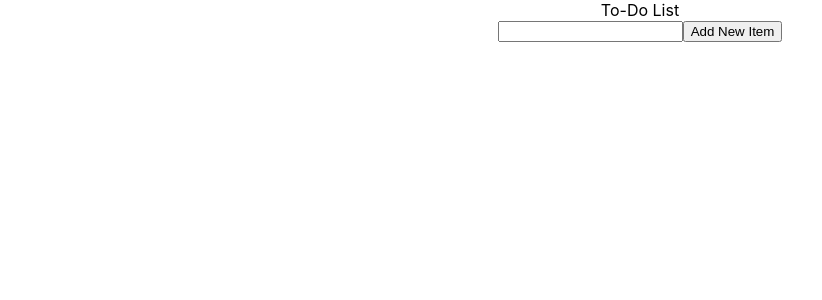
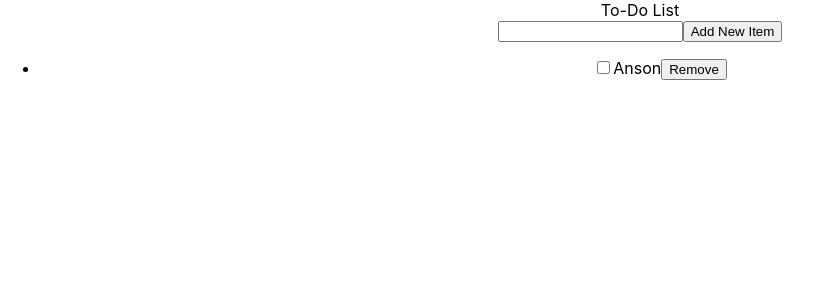
Before and after one commit to AnsonTu/ToDoList, a React (Create React App) app: page / in a window 1280 px wide. Shown: the top 300 px of the page, without its empty margins (0-822 px from the left). Built offline with nearby package versions, Linux system fonts and the light colour scheme.

Commit message:
Added test element, added remove item feature

```diff
--- a/src/App.js
+++ b/src/App.js
@@ -7,11 +7,18 @@ import { decorate } from "mobx";
 
 class App extends React.Component {
   state = {
-    listOfItems: []
+    listOfItems: [{
+      name:"Anson", id:1
+    }]
   };
   createNewListItem(item) {
     this.setState(state => ({
       listOfItems: state.listOfItems.concat(item)
+    }));
+  }
+  removeListItem = (item) => {
+    this.setState((state) => ({
+      listOfItems: state.listOfItems.filter((i) => i.id !==item.id)
     }));
   }
   render() {
@@ -23,7 +30,7 @@ class App extends React.Component {
             this.createNewListItem(item);
           }}
         />
-        <ShowItems listOfItems={this.state.listOfItems} />
+        <ShowItems onDeleteItem={this.removeListItem} listOfItems={this.state.listOfItems} />
       </div>
     );
   }
--- a/src/ShowItems.js
+++ b/src/ShowItems.js
@@ -10,6 +10,7 @@ class ShowItems extends React.Component {
               <div className="list-item-details">
                 <input type="checkbox" />
                 {item.name}
+                <button onClick={() => this.props.onDeleteItem(item)} className="remove-item">Remove</button>
               </div>
             </li>
           ))}
```
